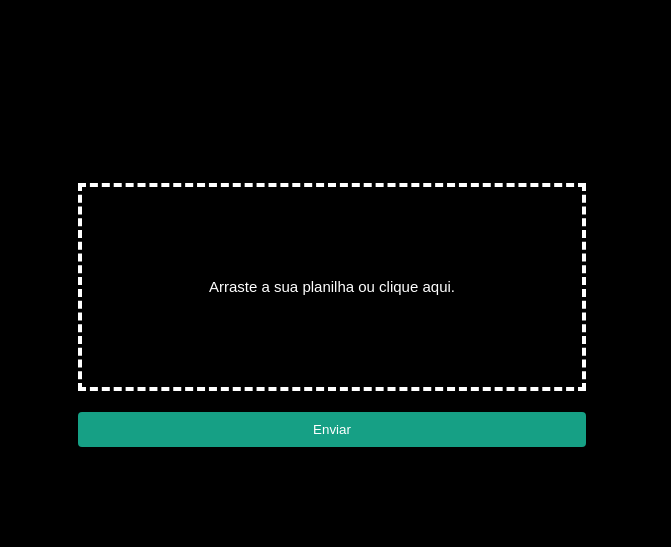
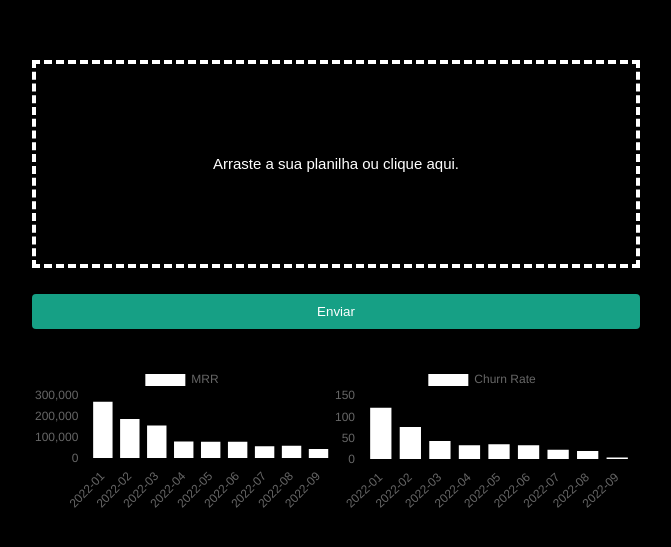
Before and after one commit to Hamilton-Dias/planilha, a Vue app in the folder frontend/: page / in a window 1280 px wide. Shown: the part 113-660 px from the top of the page, without its empty margins (308-979 px from the left). Built offline with nearby package versions, Linux system fonts and the light colour scheme.

Commit message:
refatoração backend e charts de exemplos no front

```diff
--- a/frontend/package.json
+++ b/frontend/package.json
@@ -11,7 +11,9 @@
   },
   "dependencies": {
     "axios": "^1.6.8",
-    "vue": "^3.4.21"
+    "chart.js": "^4.4.2",
+    "vue": "^3.4.21",
+    "vue-chartjs": "^5.3.0"
   },
   "devDependencies": {
     "@vitejs/plugin-vue": "^5.0.4",
--- a/frontend/src/App.vue
+++ b/frontend/src/App.vue
@@ -1,9 +1,26 @@
 <script setup>
 import Upload from './components/Upload.vue'
+import MrrChart from './components/MrrChart.vue'
+import ChurnRateChart from './components/ChurnRateChart.vue'
 </script>
 
 <template>
   <main>
     <Upload />
+    <br><br><br><br>
+    <div class="charts">
+      <MrrChart />
+      <ChurnRateChart />
+    </div>
   </main>
 </template>
+
+<style scoped>
+  .charts {
+    display: flex;
+    flex-direction: row;
+    flex-wrap: nowrap;
+    align-items: center;
+    justify-content: center;
+  }
+</style>
--- /dev/null
+++ b/frontend/src/components/ChurnRateChart.vue
@@ -0,0 +1,52 @@
+<template>
+  <div style="height: 100%; width: 50%;">
+    <Bar
+        id="churn-rate-chart"
+        :options="chartOptions"
+        :data="chartData"
+    />
+  </div>
+</template>
+
+<script>
+import { Bar } from 'vue-chartjs'
+import { Chart as ChartJS, Title, Tooltip, Legend, BarElement, CategoryScale, LinearScale } from 'chart.js'
+
+ChartJS.register(Title, Tooltip, Legend, BarElement, CategoryScale, LinearScale)
+
+const dados = {
+  "2022-01":"122",
+  "2022-02":"77",
+  "2022-03":"44",
+  "2022-04":"34",
+  "2022-05":"36",
+  "2022-06":"34",
+  "2022-07":"23",
+  "2022-08":"20",
+  "2022-09":"5"
+}
+
+export default {
+  name: 'ChurnRateChart',
+  components: { Bar },
+  computed: {
+    chartData() {
+      return {
+        labels: Object.keys(dados),
+        datasets: [
+          {
+            label: 'Churn Rate',
+            data: Object.values(dados),
+          }
+        ]
+      }
+    },
+    chartOptions() {
+      return {
+        responsive: true,
+        backgroundColor: "white"
+      }
+    }
+  }
+}
+</script>
--- /dev/null
+++ b/frontend/src/components/MrrChart.vue
@@ -0,0 +1,52 @@
+<template>
+  <div style="height: 100%; width: 50%;">
+    <Bar
+        id="mrr-chart"
+        :options="chartOptions"
+        :data="chartData"
+    />
+  </div>
+</template>
+
+<script>
+import { Bar } from 'vue-chartjs'
+import { Chart as ChartJS, Title, Tooltip, Legend, BarElement, CategoryScale, LinearScale } from 'chart.js'
+
+ChartJS.register(Title, Tooltip, Legend, BarElement, CategoryScale, LinearScale)
+
+const dados = {
+  "2022-01":"272811.39",
+  "2022-02":"189981.89",
+  "2022-03":"158213.29",
+  "2022-04":"81273.14",
+  "2022-05":"79795.35",
+  "2022-06":"80815.53",
+  "2022-07":"58773.99",
+  "2022-08":"60979.97",
+  "2022-09":"44864.59"
+}
+
+export default {
+  name: 'MrrChart',
+  components: { Bar },
+  computed: {
+    chartData() {
+      return {
+        labels: Object.keys(dados),
+        datasets: [
+          {
+            label: 'MRR',
+            data: Object.values(dados),
+          }
+        ]
+      }
+    },
+    chartOptions() {
+      return {
+        responsive: true,
+        backgroundColor: "white"
+      }
+    }
+  }
+}
+</script>
--- a/frontend/src/components/Upload.vue
+++ b/frontend/src/components/Upload.vue
@@ -70,7 +70,7 @@ export default {
 
 <style scoped>
 form {
-  width: 500px;
+  width: 100%;
   height: 200px;
   border: 4px dashed var(--white);
   position: relative;
@@ -100,9 +100,8 @@ form > button {
   color: #fff;
   background: #16a085;
   border: none;
-  width: 508px;
+  width: calc(100% + 8px);
   height: 35px;
-  margin-top: -20px;
   margin-left: -4px;
   border-radius: 4px;
   border-bottom: 4px solid var(#117A60);
```
Also changed, not shown: 2 other files (tests, documents, lock files or other folders).
